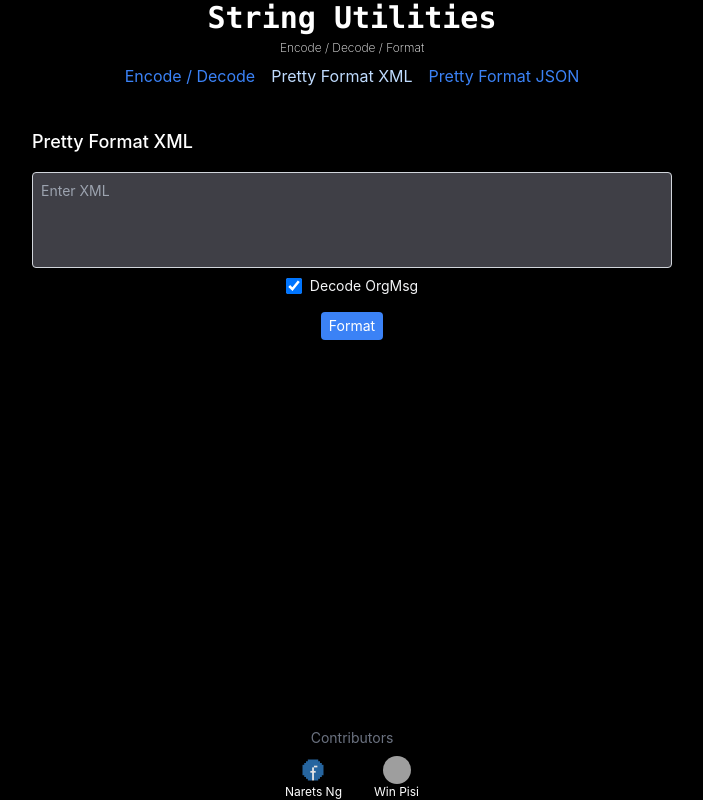
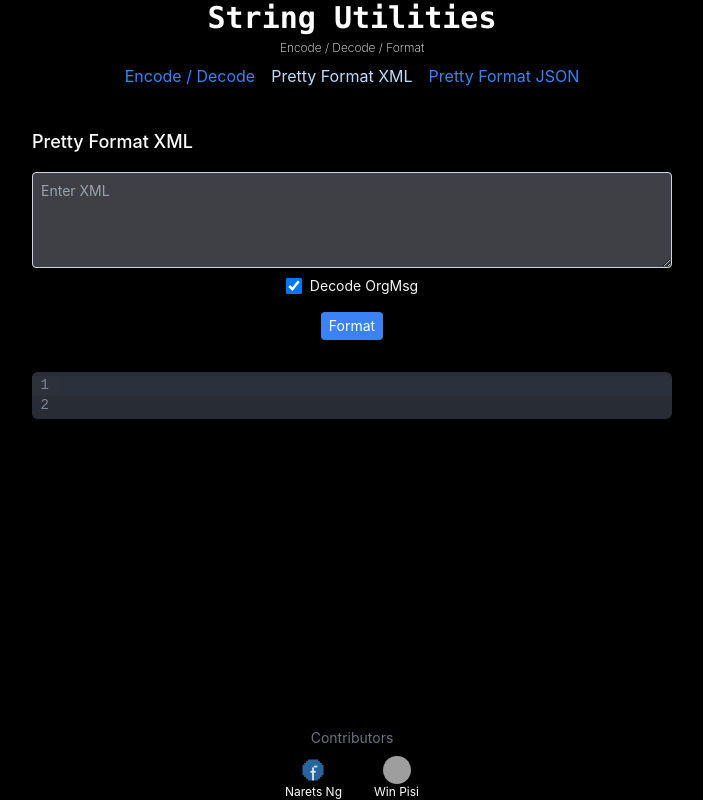
Before and after one commit to Naretss/web-base64-to-string, a React (Create React App) app: page /web-base64-to-string/pretty-xml in a window 1280 px wide. Both pictures are taken after a click on the button "Format". Shown: the whole page, without its empty margins (288-991 px from the left). Built offline with nearby package versions, Linux system fonts and the light colour scheme; grey boxes are pictures that could not be loaded.

Commit message:
resizeable textbox, preserve whitespace

```diff
--- a/src/components/CodeMirrorField.js
+++ b/src/components/CodeMirrorField.js
@@ -17,11 +17,12 @@ function CodeMirrorField({ string, inputType }) {
   };
 
   const beautifyXml = (str) => {
-    try {
-      return beautify.html(str, { indent_size: 2 });
-    } catch (e) {
-      return str;
-    }
+    return str;
+    // try {
+    //   return beautify.html(str, { indent_size: 2 });
+    // } catch (e) {
+    //   return str;
+    // }
   };
 
   const isJson = () => {
@@ -54,6 +55,7 @@ function CodeMirrorField({ string, inputType }) {
             EditorView.lineWrapping,
             highlightSelectionMatches(),
             keymap.of(searchKeymap),
+            EditorView.contentAttributes.of({ style: "white-space: pre;" }), // Preserve white space
           ]}
         />
       </div>
--- a/src/components/InputField.js
+++ b/src/components/InputField.js
@@ -3,7 +3,7 @@ import React from "react";
 function InputField({ value, onChange, placeholder }) {
   return (
     <textarea
-      className="w-full h-24 p-2 border border-gray-300 rounded bg-zinc-700 text-white text-sm resize-none"
+      className="w-full h-24 p-2 border border-gray-300 rounded bg-zinc-700 text-white text-sm resize-y"
       value={value}
       onChange={onChange}
       placeholder={placeholder}
--- a/src/components/OutputField.js
+++ b/src/components/OutputField.js
@@ -5,7 +5,7 @@ function OutputField({ string }) {
     <textarea
       value={string}
       readOnly
-      className="w-full h-24 p-2 border border-gray-300 rounded bg-zinc-700 text-white text-sm resize-none mt-4"
+      className="w-full h-24 p-2 border border-gray-300 rounded bg-zinc-700 text-white text-sm resize-y mt-4"
     />
   );
 }
--- a/src/context/IOContext.js
+++ b/src/context/IOContext.js
@@ -4,7 +4,7 @@ export const IOContext = createContext();
 
 export const IOProvider = ({ children }) => {
   const [data, setData] = useState({
-    base64: { input: "", output: "", inputFormat: "", outputFOrmat: "" },
+    base64: { input: "", output: "", inputFormat: "Base64", outputFormat: "UTF-8" },
     xml: { input: "", output: "", checkbox: true },
     json: { input: "", output: "" },
   });
--- a/src/utils/format.js
+++ b/src/utils/format.js
@@ -38,7 +38,7 @@ export const formatXML = (xmlString, decodeOriginalMessage) => {
     pad += indent;
   });
 
-  return formatted.trim();
+  return formatted;
 };
 
 export const base64ToUtf8 = (base64) => {
```
Also changed, not shown: src/components/PrettyFormat.js (+5 -3 lines).
